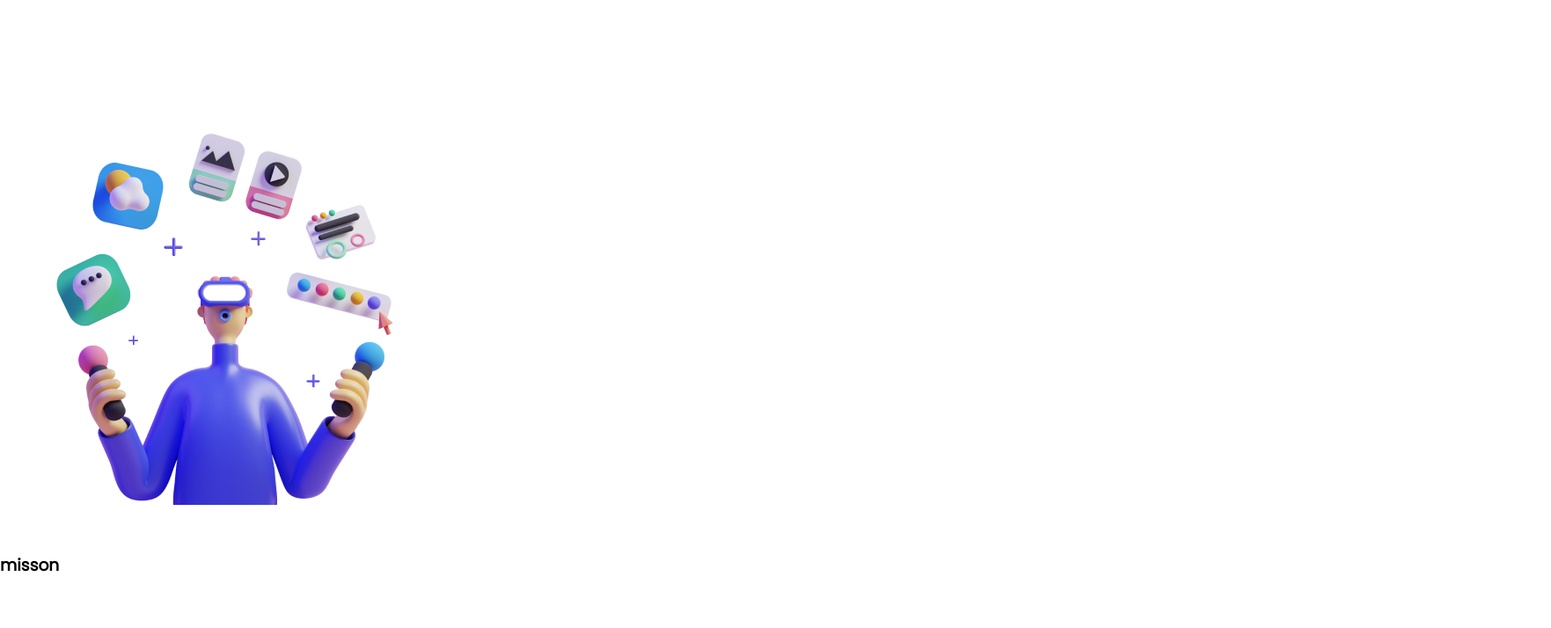
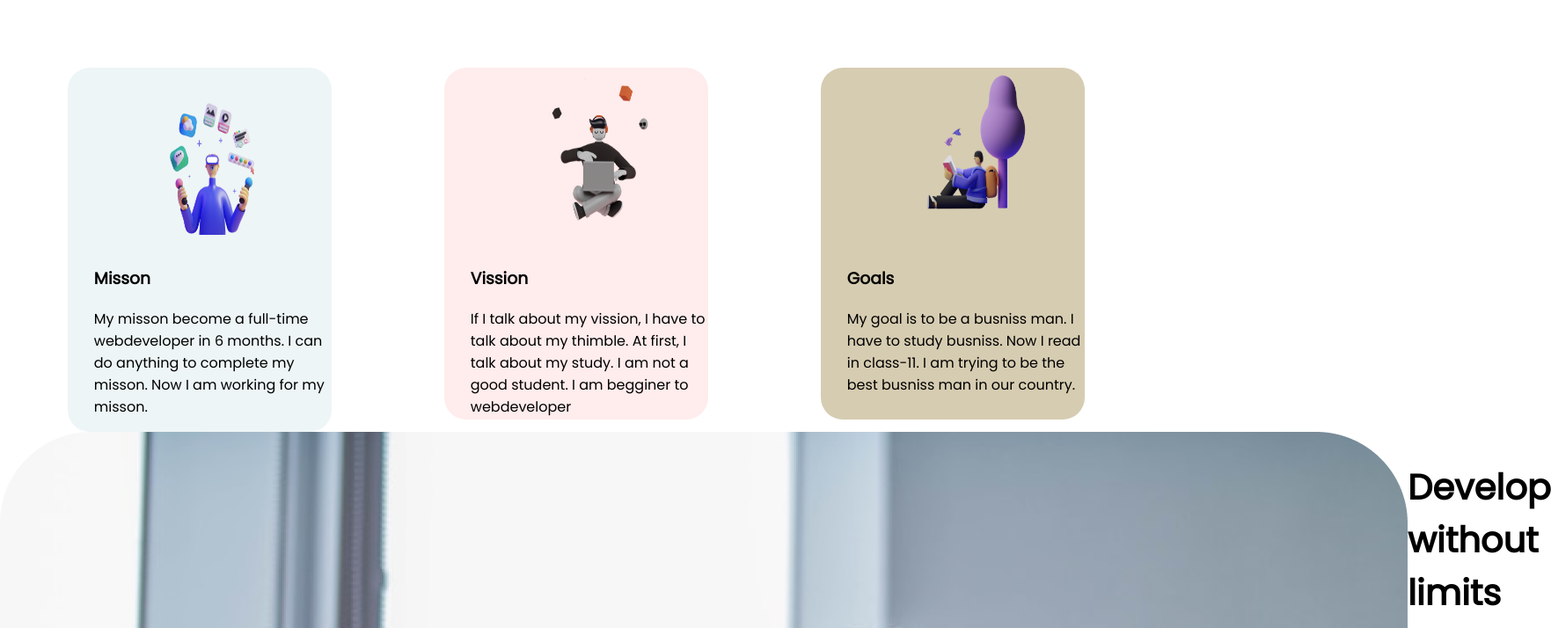
Before and after one commit to khalidsheikh22/22-misson, a plain HTML site: page index.html in a window 1280 px wide. Shown: the part 526-1240 px from the top of the page at 88% size, 1763 px wide, since content can reach past the window. Before the commit the page ends 1201 px from the top, so only its background shows below. Drawn offline with Linux system fonts and the light colour scheme.

Commit message:
adding-photos

```diff
--- a/index.html
+++ b/index.html
@@ -13,7 +13,7 @@
 </head>
 
 <body>
-    <section class=" top-banner">
+    <section class=" top-banner flexible-container">
         <div class="start-section">
             <h1> Stay Focused on <span class="h1-color">Misson 2022</span></h1>
 
@@ -30,10 +30,41 @@
     <section>
 
         <h1 class="text-editor">My Misson in <span class="h1-color">2022</span></h1>
-        <div id="misson">
-            <img src="illustrators/illustrator-1.png" alt="">
-            <h3>misson</h3>
+        <div class="flexible-container photo-size">
+            <div id="misson" class="misson-area">
+                <img src="illustrators/illustrator-1.png" alt="">
+                <h3>Misson</h3>
+                <p>My misson become a full-time webdeveloper in 6 months. I can do anything to complete my misson. Now I am working for my misson.</p>
+
+            </div>
+            <div id="vission" class="misson-area">
+                <img src="illustrators/illustrator-2.png" alt="">
+                <h3>Vission</h3>
+                <P>If I talk about my vission, I have to talk about my thimble. At first, I talk about my study. I am not a good student. I am begginer to webdeveloper</P>
+
+
+
+            </div>
+            <div id="Goals" class="misson-area">
+                <img src="illustrators/illustrator-3.png" alt="">
+                <h3>Goals</h3>
+                <p>My goal is to be a busniss man. I have to study busniss. Now I read in class-11. I am trying to be the best busniss man in our country.</p>
+            </div>
         </div>
+
+
+    </section>
+    <section class="third-part flexible-container">
+        <div class="third-img">
+            <img src="pictures/coding.png" alt="">
+
+
+        </div>
+        <div>
+            <h2>Develop without limits</h2>
+            <p>To be a webdeveloper we have to spend a lot of time for this like 6-7 hours per day. And you have to give at this on class time . You don't give attention at this lest you sholud be unsucess to be webdeveloper </p>
+        </div>
+
     </section>
 
 </body>
--- a/style.css
+++ b/style.css
@@ -10,6 +10,10 @@ section {
 
 h1 {
     font-size: 50px;
+}
+
+h2 {
+    font-size: 40px;
 }
 
 .h1-color {
@@ -25,16 +29,57 @@ h1 {
     font-weight: 700;
 }
 
-.top-banner {
+.flexible-container {
     display: flex;
-    padding-left: 40px;
 }
 
 .start-section img {
     width: 50%;
-    padding-left: 300px;
+    margin-left: 300px;
 }
 
 .text-editor {
     text-align: center;
 }
+
+.photo-size img {
+    height: 200px;
+    width: 150px;
+    margin-left: 100px;
+}
+
+.photo-size p {
+    margin-left: 30px;
+}
+
+.photo-size h3 {
+    margin-left: 30px;
+}
+
+.photo-size {
+    margin-top: 80px;
+}
+
+#misson {
+    background-color: rgba(79, 157, 166, 0.1);
+    margin-left: 6%;
+    hight: 400px;
+    width: 300px;
+    border-radius: 25px;
+}
+
+#vission {
+    background-color: rgba(255, 75, 75, 0.1);
+    margin-left: 10%;
+    height: 400px;
+    width: 300px;
+    border-radius: 25px;
+}
+
+#Goals {
+    background-color: #d6ccb1;
+    margin-left: 10%;
+    height: 400px;
+    width: 300px;
+    border-radius: 25px;
+}
```
